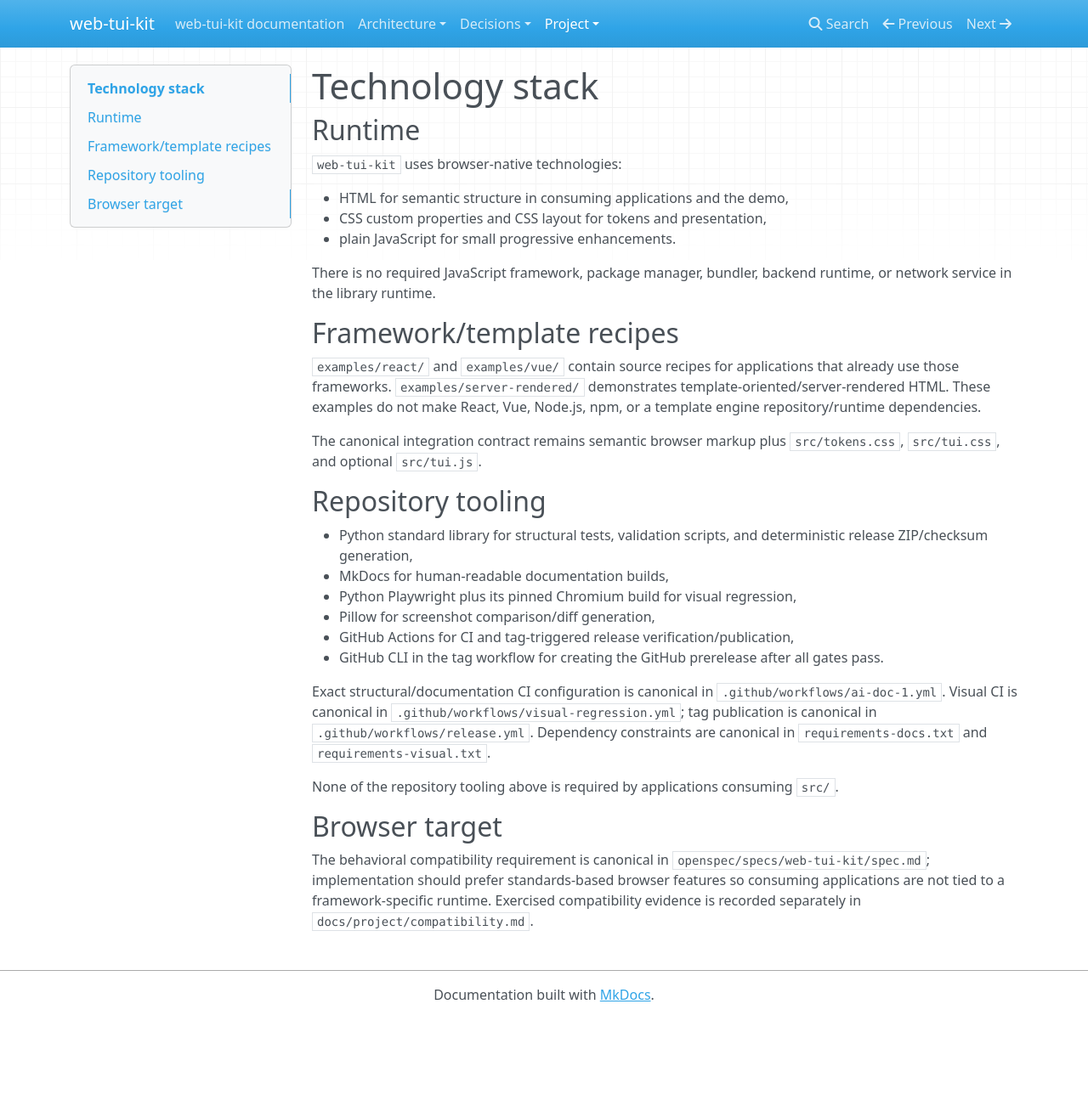
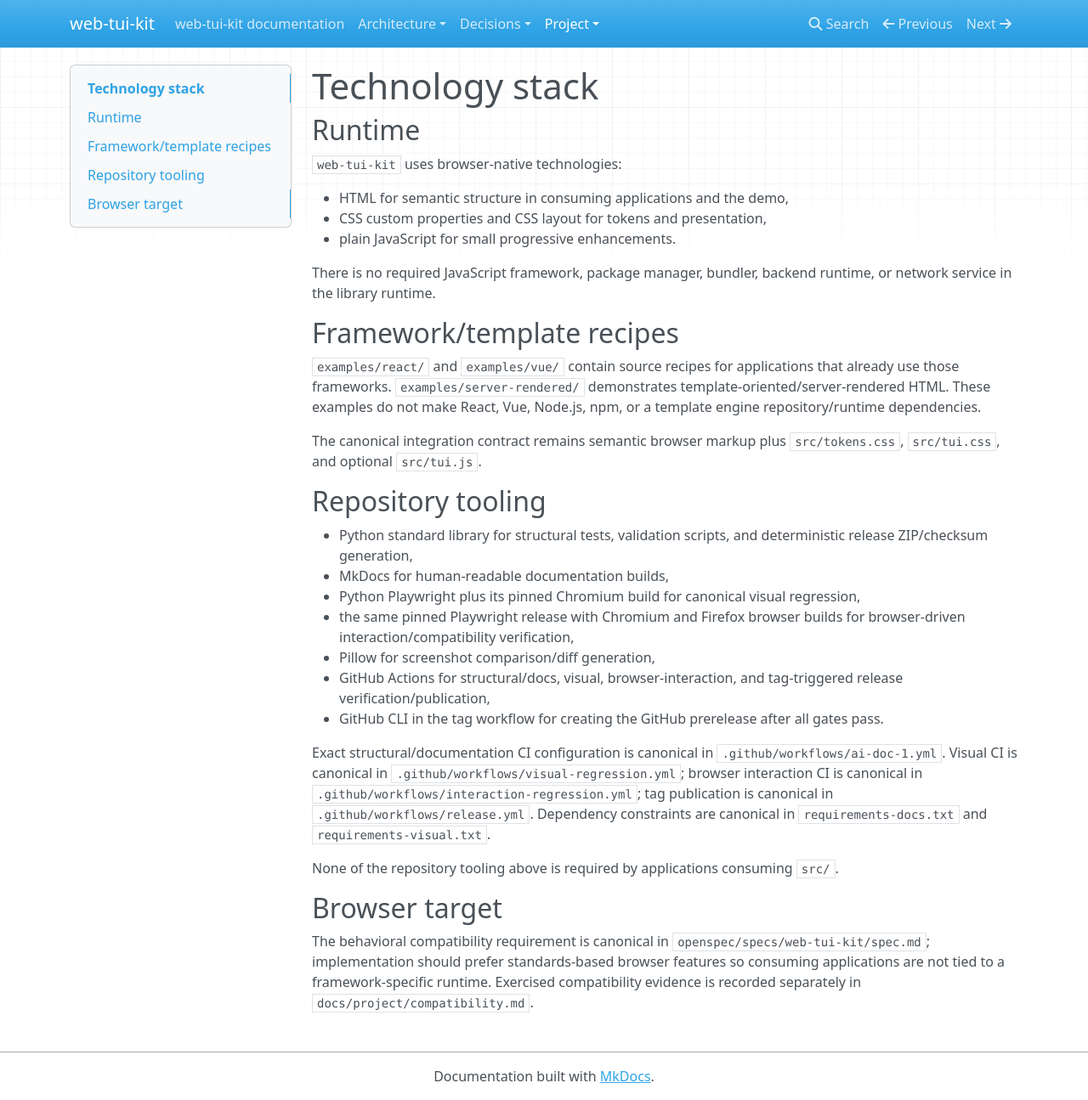
Before and after one commit to 1990jk1990/web-tui-kit, an MkDocs documentation site: the page built from docs/project/technology-stack.md, in a window 1280 px wide and 1295 px high. Shown: the whole window at 85% size. Built offline with MkDocs 1.6.1, drawn with Linux system fonts in a browser that asks for light colours; nearby versions of some CDN libraries.

Commit message:
docs: document cross-browser verification tooling

```diff
--- a/docs/project/technology-stack.md
+++ b/docs/project/technology-stack.md
@@ -20,12 +20,13 @@ The canonical integration contract remains semantic browser markup plus `src/tok
 
 - Python standard library for structural tests, validation scripts, and deterministic release ZIP/checksum generation,
 - MkDocs for human-readable documentation builds,
-- Python Playwright plus its pinned Chromium build for visual regression,
+- Python Playwright plus its pinned Chromium build for canonical visual regression,
+- the same pinned Playwright release with Chromium and Firefox browser builds for browser-driven interaction/compatibility verification,
 - Pillow for screenshot comparison/diff generation,
-- GitHub Actions for CI and tag-triggered release verification/publication,
+- GitHub Actions for structural/docs, visual, browser-interaction, and tag-triggered release verification/publication,
 - GitHub CLI in the tag workflow for creating the GitHub prerelease after all gates pass.
 
-Exact structural/documentation CI configuration is canonical in `.github/workflows/ai-doc-1.yml`. Visual CI is canonical in `.github/workflows/visual-regression.yml`; tag publication is canonical in `.github/workflows/release.yml`. Dependency constraints are canonical in `requirements-docs.txt` and `requirements-visual.txt`.
+Exact structural/documentation CI configuration is canonical in `.github/workflows/ai-doc-1.yml`. Visual CI is canonical in `.github/workflows/visual-regression.yml`; browser interaction CI is canonical in `.github/workflows/interaction-regression.yml`; tag publication is canonical in `.github/workflows/release.yml`. Dependency constraints are canonical in `requirements-docs.txt` and `requirements-visual.txt`.
 
 None of the repository tooling above is required by applications consuming `src/`.
 
```
